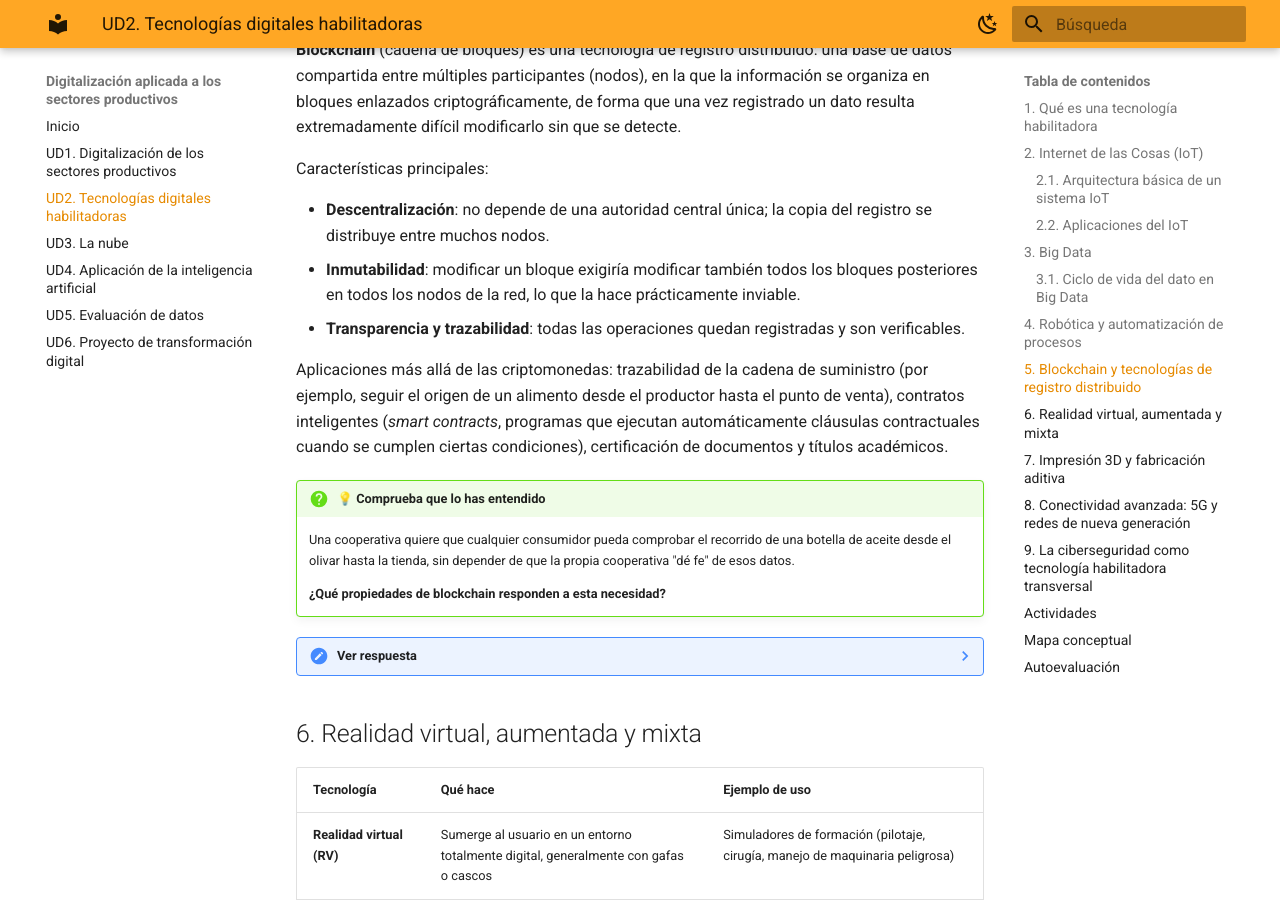
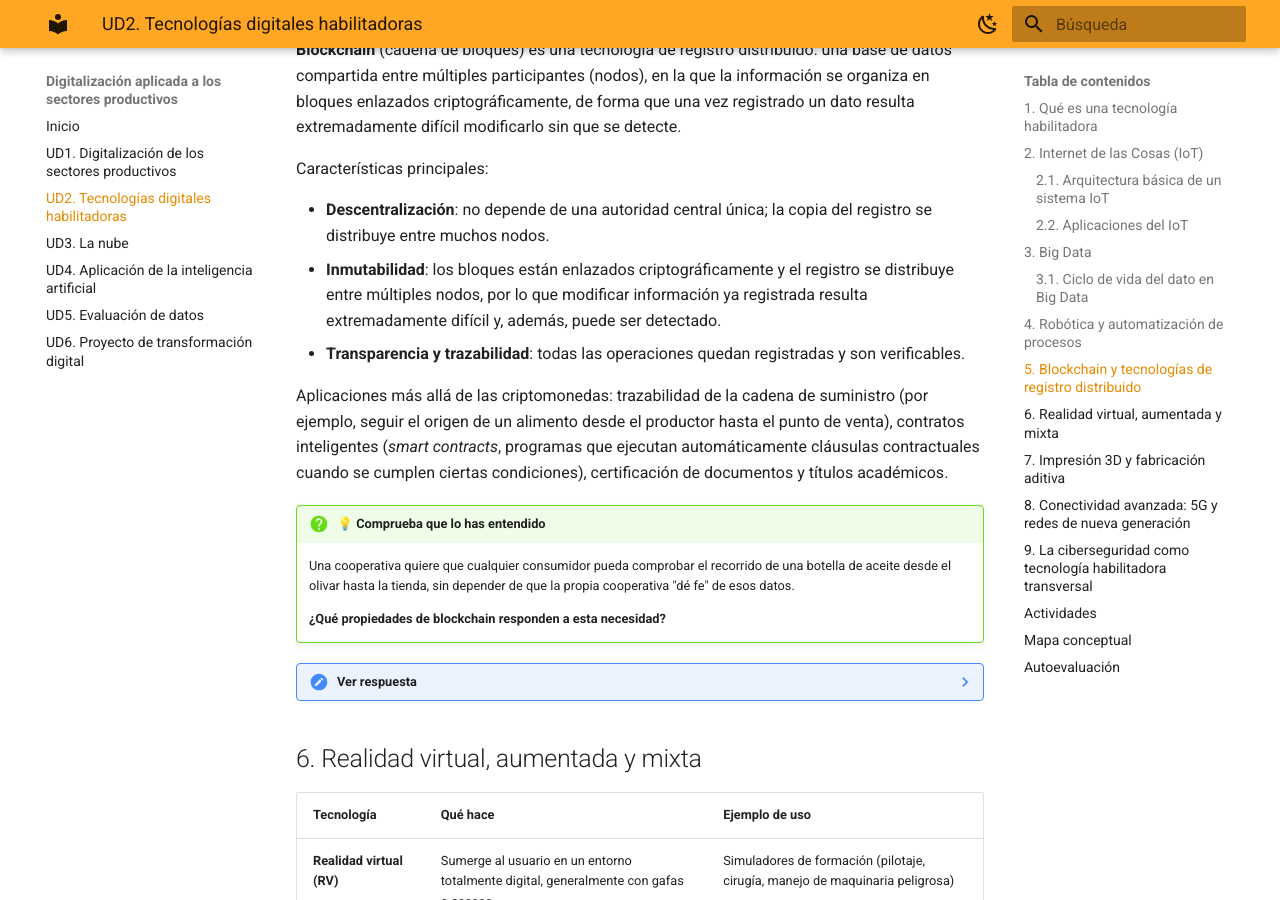
Before and after one commit to angelabserrano/digitalizacion, an MkDocs documentation site: the page built from docs/ud2.md, in a window 1280 px wide and 900 px high, scrolled down 4098 px. Built offline with MkDocs 1.6.1 and Material for MkDocs 9.7.7, drawn with Linux system fonts in a browser that asks for light colours.

Commit message:
UD2: matiza la explicación de inmutabilidad en blockchain
Evita la simplificación excesiva ("modificar un bloque exige
modificar todos los posteriores"), que no aplica literalmente a
cualquier blockchain, por una descripción más precisa.

Co-Authored-By: Claude Sonnet 5 <noreply@anthropic.com>
Claude-Session: https://claude.ai/code/session_0199GcEAU4R9qsjiX9QUNZc5

```diff
--- a/docs/ud2.md
+++ b/docs/ud2.md
@@ -105,7 +105,7 @@ El **Big Data** hace referencia a conjuntos de datos tan grandes, rápidos o var
 Características principales:
 
 - **Descentralización**: no depende de una autoridad central única; la copia del registro se distribuye entre muchos nodos.
-- **Inmutabilidad**: modificar un bloque exigiría modificar también todos los bloques posteriores en todos los nodos de la red, lo que la hace prácticamente inviable.
+- **Inmutabilidad**: los bloques están enlazados criptográficamente y el registro se distribuye entre múltiples nodos, por lo que modificar información ya registrada resulta extremadamente difícil y, además, puede ser detectado.
 - **Transparencia y trazabilidad**: todas las operaciones quedan registradas y son verificables.
 
 Aplicaciones más allá de las criptomonedas: trazabilidad de la cadena de suministro (por ejemplo, seguir el origen de un alimento desde el productor hasta el punto de venta), contratos inteligentes (*smart contracts*, programas que ejecutan automáticamente cláusulas contractuales cuando se cumplen ciertas condiciones), certificación de documentos y títulos académicos.
@@ -224,7 +224,7 @@ Elabora una tabla que relacione cada una de las tecnologías habilitadoras estud
     El robot industrial clásico trabaja en un entorno controlado y aislado de las personas, realizando tareas repetitivas programadas. El cobot (robot colaborativo) está diseñado para trabajar junto a personas, con sensores de seguridad que detienen su movimiento ante un contacto imprevisto.
 
 ??? question "3. ¿Qué característica de blockchain hace que sea difícil modificar un dato ya registrado?"
-    Que los bloques están enlazados criptográficamente y la información se distribuye entre múltiples nodos: modificar un bloque exigiría modificar también todos los posteriores en todas las copias de la red, lo que resulta prácticamente inviable.
+    Que los bloques están enlazados criptográficamente y el registro se distribuye entre múltiples nodos: modificar información ya registrada resulta extremadamente difícil y, además, puede ser detectado.
 
 ??? question "4. ¿Qué diferencia hay entre realidad virtual y realidad aumentada?"
     La realidad virtual sumerge al usuario en un entorno totalmente digital; la realidad aumentada superpone información digital sobre el entorno real, sin sustituirlo.
```
